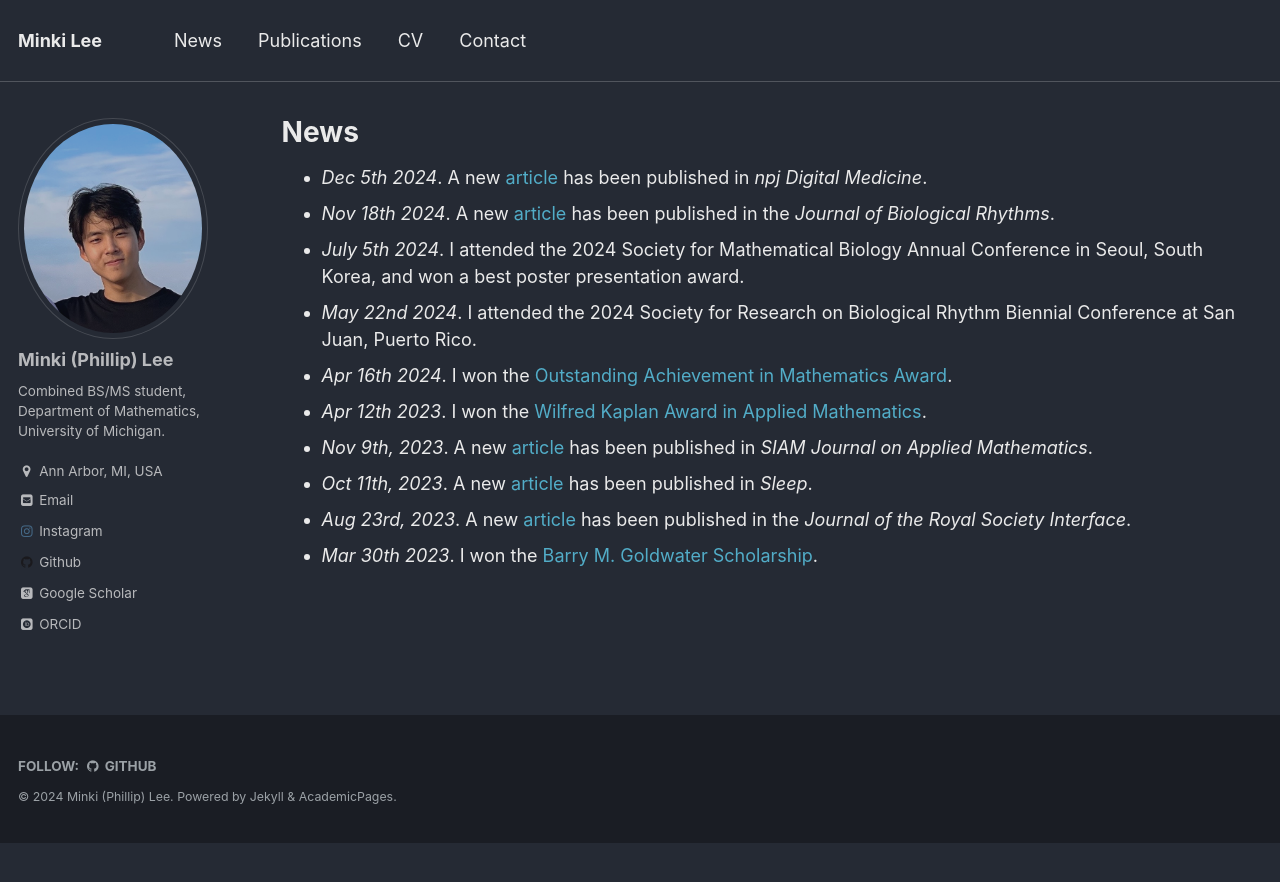
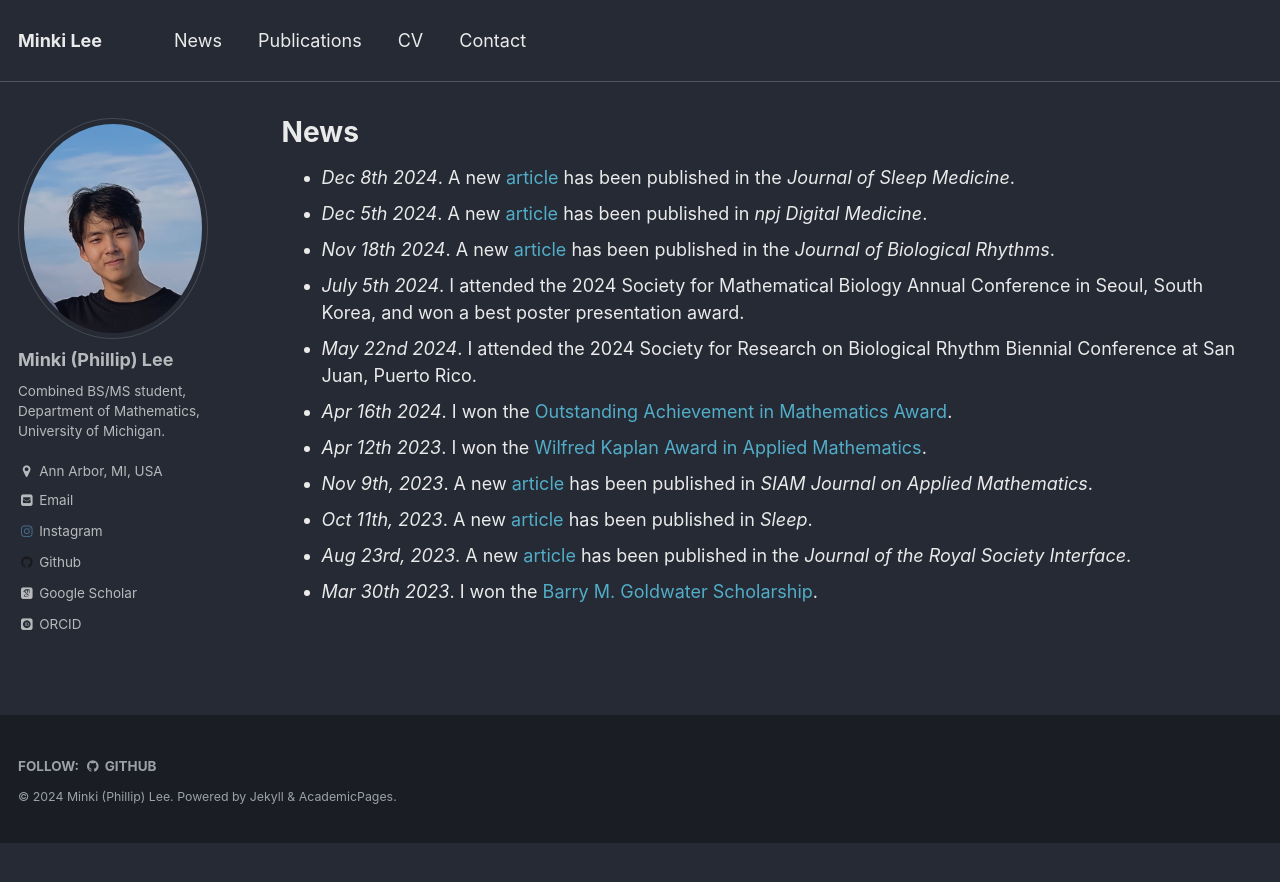
Before and after one commit to minkiplee/minkiplee.github.io, a Jekyll site: the page built from _pages/news.md, in a window 1280 px wide. Shown: the top 882 px of the page. Built offline with Jekyll 4.4.1, drawn with Linux system fonts in a browser that asks for light colours; nearby versions of some CDN libraries; some web fonts are replaced; library files that are not in the unit come from our copies.

Commit message:
Update news.md

```diff
--- a/_pages/news.md
+++ b/_pages/news.md
@@ -4,6 +4,7 @@ title: "News"
 permalink: /news/
 author_profile: true
 ---
+* <i>Dec 8th 2024</i>.   A new [<font color="#52ADC8">article</font>](https://onlinelibrary.wiley.com/doi/10.1111/jsr.14425) has been published in the <i>Journal of Sleep Medicine</i>. <be>
 * <i>Dec 5th 2024</i>.   A new [<font color="#52ADC8">article</font>](https://www.nature.com/articles/s41746-024-01348-6) has been published in <i>npj Digital Medicine</i>. <be>
 * <i>Nov 18th 2024</i>.   A new [<font color="#52ADC8">article</font>](https://journals.sagepub.com/doi/abs/10.1177/07487304241288607) has been published in the <i>Journal of Biological Rhythms</i>. <be>
 * <i>July 5th 2024</i>.   I attended the 2024 Society for Mathematical Biology Annual Conference in Seoul, South Korea, and won a best poster presentation award. <br>
```
